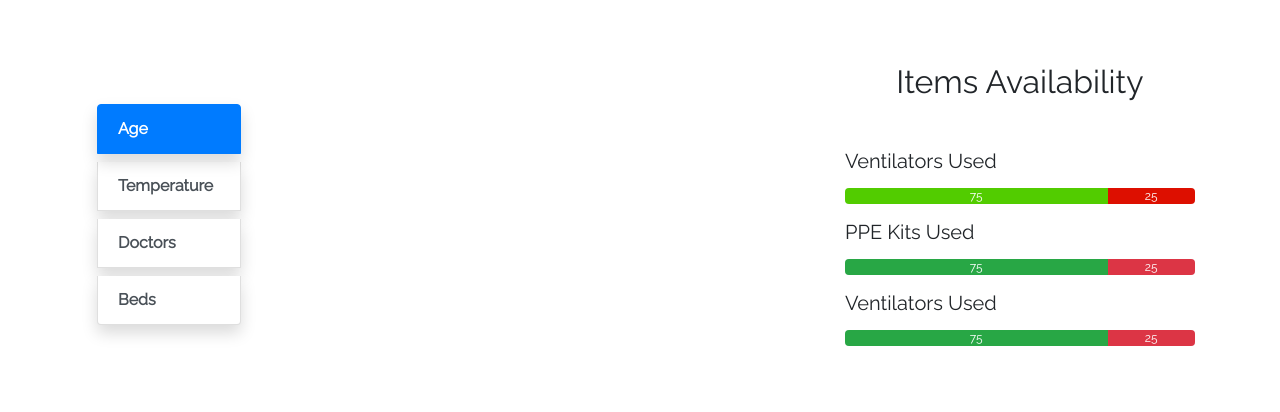
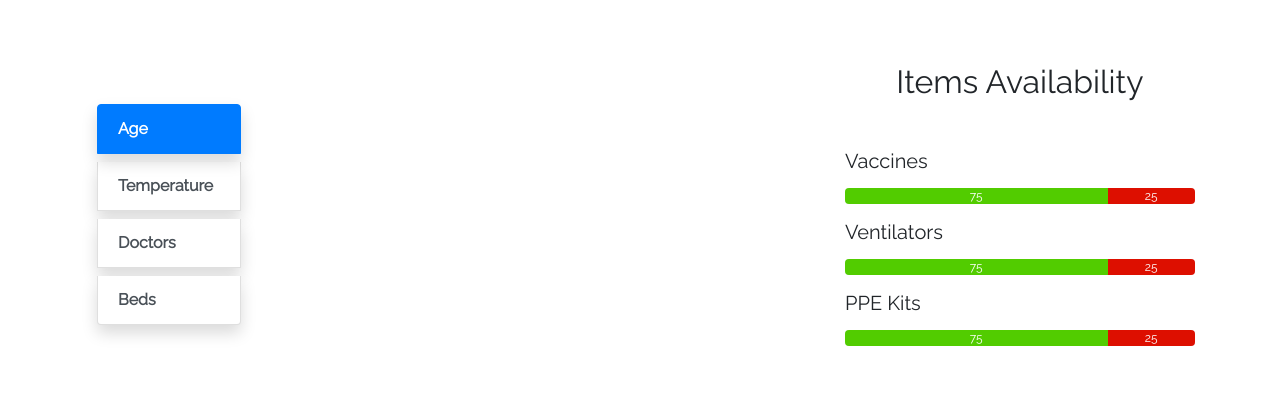
Before and after one commit to Patience-Breakers/Hospital-CMS-for-Covid-19, a Django app: template covidtracker/templates/dashboard.html in a window 1280 px wide. Shown: the part 307-719 px from the top of the page. Run offline with Django 3.2, Linux system fonts and the light colour scheme; the template is opened without the code that fills it: most values are stand-ins (such as "Sample title", 1, 10 or a date in 2020); some libraries are stand-ins or nearby versions.

Commit message:
models modified of items

```diff
--- a/covidtracker/accounts/models.py
+++ b/covidtracker/accounts/models.py
@@ -2,9 +2,12 @@ from django.db import models
 
 
 class ItemsTotalCount(models.Model):
+    vaccines = models.IntegerField(default=0)
     ventilator = models.IntegerField(default=0)
     ppe_kits = models.IntegerField(default=0)
-    gloves = models.IntegerField(default=0)
+
+    vaccines_used = models.IntegerField(default=0)
+    ppe_kits_used = models.IntegerField(default=0)
 
 
 class Doctor (models.Model):
--- a/covidtracker/templates/dashboard.html
+++ b/covidtracker/templates/dashboard.html
@@ -331,8 +331,17 @@ the Covid Tracker{% endblock %} {% block cssLinks %}
         </div>
         <div class="col-md-4 ">
             <h2 class="text-center header display-6 my-5">Items Availability</h2>
+            <div class="progress-bar-for-vaccine mb-3">
+                <h5>Vaccines</h5>
+                <div class="progress">
+                    <div class="progress-bar background-1 w-75" role="progressbar" aria-valuenow="70" aria-valuemin="0"
+                        aria-valuemax="100">75</div>
+                    <div class="progress-bar background-2 w-25" role="progressbar" aria-valuenow="30" aria-valuemin="0"
+                        aria-valuemax="100">25</div>
+                </div>
+            </div>
             <div class="progress-bar-for-ventilators mb-3">
-                <h5>Ventilators Used</h5>
+                <h5>Ventilators</h5>
                 <div class="progress">
                     <div class="progress-bar background-1 w-75" role="progressbar" aria-valuenow="70" aria-valuemin="0"
                         aria-valuemax="100">75</div>
@@ -341,23 +350,15 @@ the Covid Tracker{% endblock %} {% block cssLinks %}
                 </div>
             </div>
             <div class="progress-bar-for-ppe-kits mb-3">
-                <h5>PPE Kits Used</h5>
+                <h5>PPE Kits</h5>
                 <div class="progress">
-                    <div class="progress-bar bg-success w-75" role="progressbar" aria-valuenow="70" aria-valuemin="0"
+                    <div class="progress-bar background-1 w-75" role="progressbar" aria-valuenow="70" aria-valuemin="0"
                         aria-valuemax="100">75</div>
-                    <div class="progress-bar bg-danger w-25" role="progressbar" aria-valuenow="30" aria-valuemin="0"
+                    <div class="progress-bar background-2 w-25" role="progressbar" aria-valuenow="30" aria-valuemin="0"
                         aria-valuemax="100">25</div>
                 </div>
             </div>
-            <div class="progress-bar-for-gloves mb-3">
-                <h5>Ventilators Used</h5>
-                <div class="progress">
-                    <div class="progress-bar bg-success w-75" role="progressbar" aria-valuenow="70" aria-valuemin="0"
-                        aria-valuemax="100">75</div>
-                    <div class="progress-bar bg-danger w-25" role="progressbar" aria-valuenow="30" aria-valuemin="0"
-                        aria-valuemax="100">25</div>
-                </div>
-            </div>
+
         </div>
     </div>
 </div>
```
Also changed, not shown: covidtracker/templates/bedavailability.html (+0 -8 lines), covidtracker/accounts/migrations/0033_auto_20210126_2124.py (added), covidtracker/accounts/migrations/0034_auto_20210126_2134.py (added), covidtracker/db.sqlite3.
